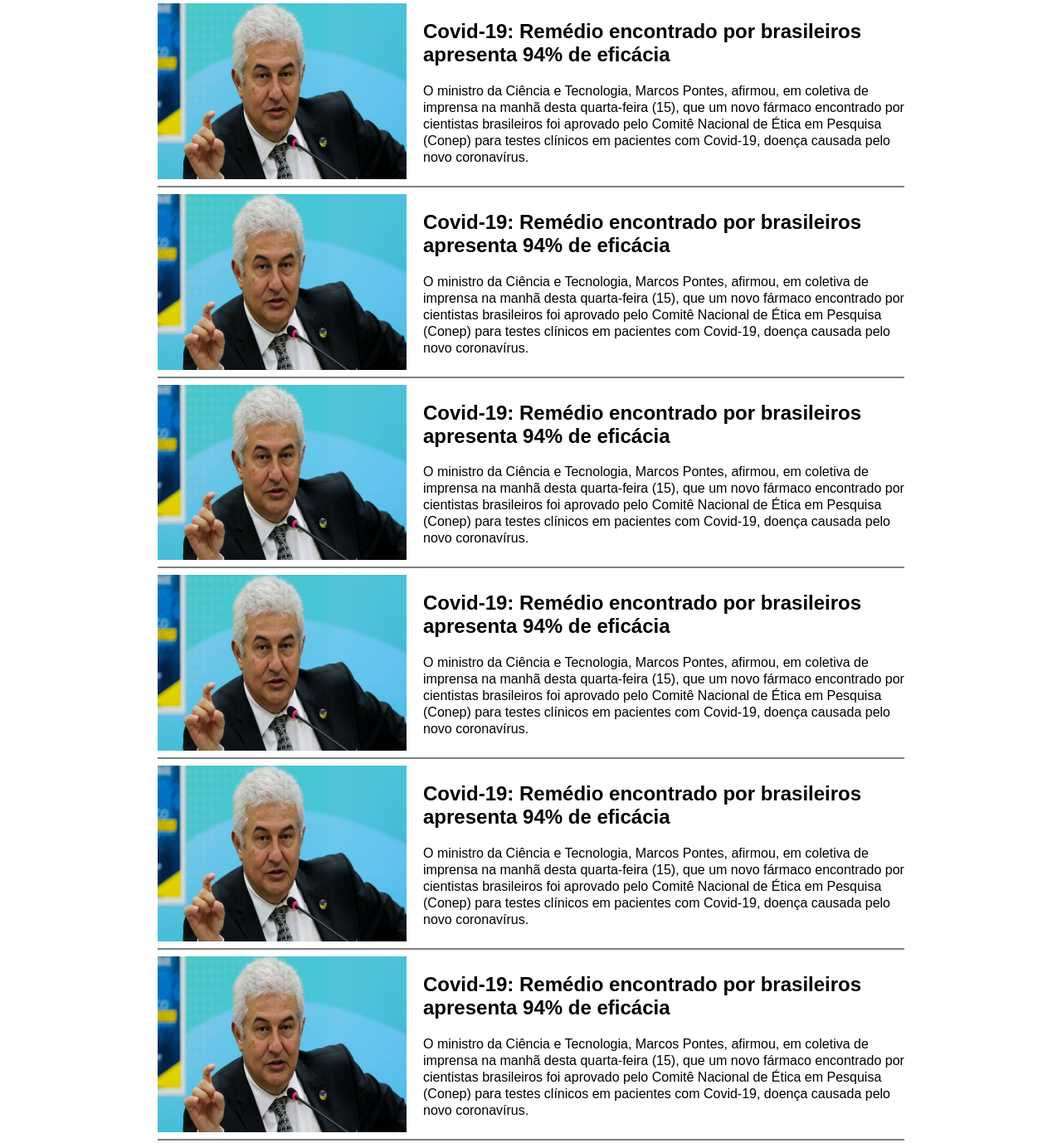
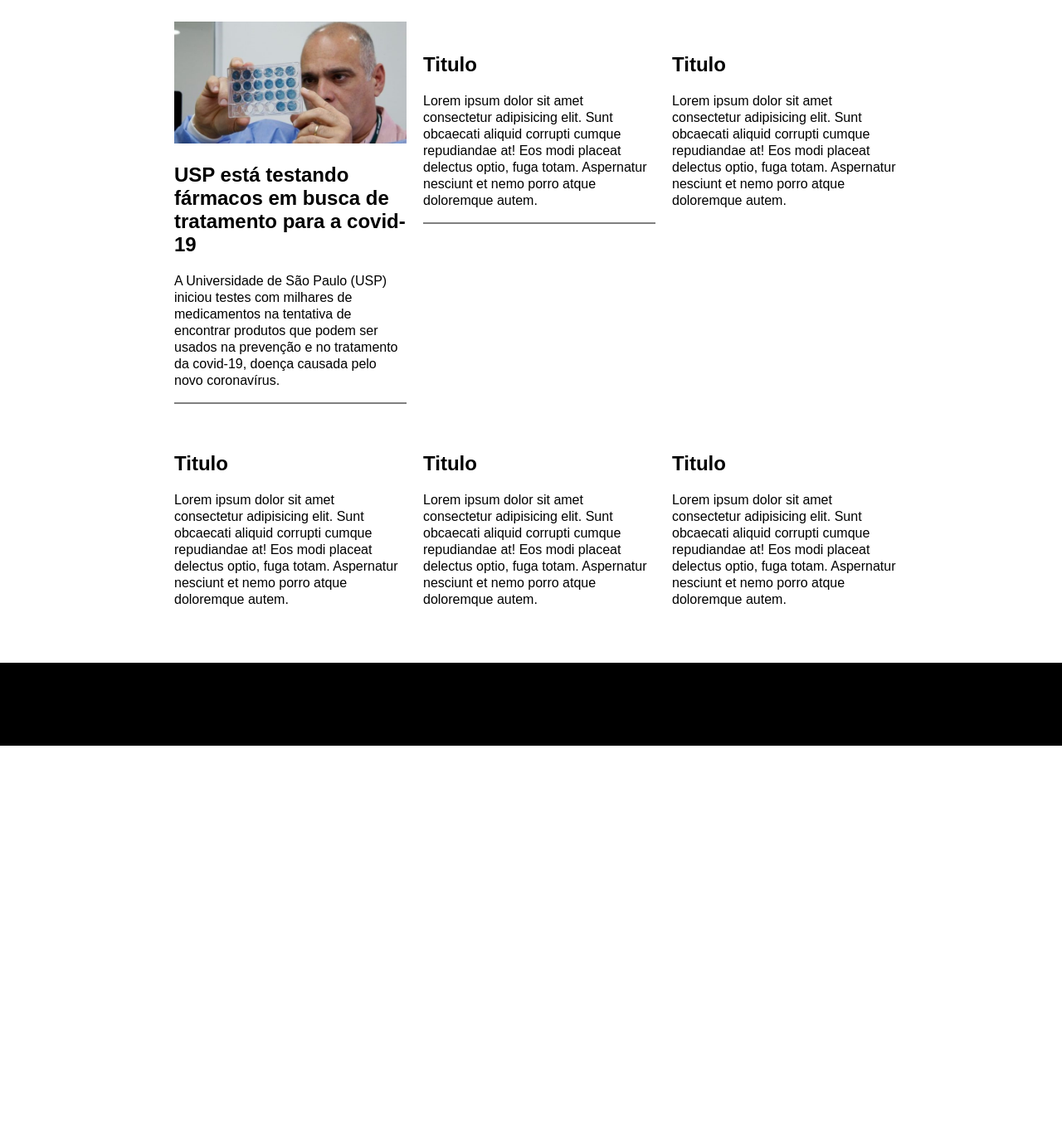
Before and after one commit to clebsonpettenon/desafio_covid-19, a plain HTML site: page index.html in a window 1280 px wide. Shown: the part 76-1454 px from the top of the page at 83% size. After the commit the page ends 975 px from the top, so only its background shows below. Drawn offline with Linux system fonts and the light colour scheme.

Commit message:
Modificando o layout

```diff
--- a/css/style.css
+++ b/css/style.css
@@ -4,10 +4,11 @@ body{
 nav{
     display: flex;
     background-color: orange;
-    height: 50px;
+    height: 70px;
     justify-content: center;
     align-items: center;
     font-family: helvetica;
+    border-bottom: 2px solid gray;
 }
 a{
     color: black;
@@ -29,24 +30,27 @@ nav a{
 nav a:hover{
     background-color: black;
     color: orange;
-    padding: 10px;
-    border-radius: 5px;
+    padding: 27px 10px;
 }
 .container{
     width: 900px;
     margin: 0 auto;
     padding: 30px;
+    display: flex;
+    flex-wrap: wrap;
 }
-section{
-    font-family: Arial;
+.container a p:hover, .container a h2:hover{
+    color: gray;
 }
 .noticia{
-    display: flex;
+    font-family: Arial;
+    width: 280px;
+    margin-left: 20px;
+    margin-bottom: 20px;
 }
 .noticia img{
-    width: 300px;
+    width: 280px;
     height: auto;
-    margin-right: 20px;
 }
 hr{
     border: 1px solid gray;
--- a/index.html
+++ b/index.html
@@ -18,108 +18,70 @@
     </header>
 
     <div class="container">
-                <a href="noticia01.html">
+        <a href="https://www.megacurioso.com.br/ciencia/114096-usp-esta-testando-farmacos-em-busca-de-tratamento-para-a-covid-19.htm" target="blank">
             <section class="noticia">
-                                <img src="img/marcos_pontes.jpg" alt="Marcos Pontes" title="Ministro da Ciência e Tecnologia - Marcos Pontes">
-                                <div>
-                                    <h2>Covid-19: Remédio encontrado por brasileiros apresenta 94% de eficácia</h2>
+                <img src="img/usp_covid-19.jpg" alt="USP está testando fármacos em busca de tratamento para a covid-19" title="USP está testando fármacos em busca de tratamento para a covid-19">
+                <h2>USP está testando fármacos em busca de tratamento para a covid-19</h2>
                 <p>
-                                        O ministro da Ciência e Tecnologia, Marcos Pontes, afirmou, em coletiva
-                                        de imprensa na manhã desta quarta-feira (15), que um novo fármaco
-                                        encontrado por cientistas brasileiros foi aprovado pelo Comitê Nacional
-                                        de Ética em Pesquisa (Conep) para testes clínicos em pacientes com
-                                        Covid-19, doença causada pelo novo coronavírus.
+                    A Universidade de São Paulo (USP) iniciou testes com milhares de medicamentos
+                    na tentativa de encontrar produtos que podem ser usados na prevenção e no tratamento
+                    da covid-19, doença causada pelo novo coronavírus.
                 </p>
-                                </div>
+                <hr>
             </section>
-                        <hr>
         </a>
 
-                <a href="">
          <section class="noticia">
-                            <img src="img/marcos_pontes.jpg" alt="Marcos Pontes" title="Ministro da Ciência e Tecnologia - Marcos Pontes">
-                            <div>
-                                <h2>Covid-19: Remédio encontrado por brasileiros apresenta 94% de eficácia</h2>
-                                <p>
-                                    O ministro da Ciência e Tecnologia, Marcos Pontes, afirmou, em coletiva
-                                    de imprensa na manhã desta quarta-feira (15), que um novo fármaco
-                                    encontrado por cientistas brasileiros foi aprovado pelo Comitê Nacional
-                                    de Ética em Pesquisa (Conep) para testes clínicos em pacientes com
-                                    Covid-19, doença causada pelo novo coronavírus.
+            <img src="" alt="">
+            <h2>Titulo</h2>
+            <p>Lorem ipsum dolor sit amet consectetur adipisicing elit.
+                Sunt obcaecati aliquid corrupti cumque repudiandae at! Eos
+                modi placeat delectus optio, fuga totam. Aspernatur nesciunt
+                et nemo porro atque doloremque autem.
            </p>
-                            </div>
+           <hr>
         </section>
-                    <hr>
-                </a>
 
-            <a href="">
         <section class="noticia">
-                        <img src="img/marcos_pontes.jpg" alt="Marcos Pontes" title="Ministro da Ciência e Tecnologia - Marcos Pontes">
-                        <div>
-                            <h2>Covid-19: Remédio encontrado por brasileiros apresenta 94% de eficácia</h2>
-                            <p>
-                                O ministro da Ciência e Tecnologia, Marcos Pontes, afirmou, em coletiva
-                                de imprensa na manhã desta quarta-feira (15), que um novo fármaco
-                                encontrado por cientistas brasileiros foi aprovado pelo Comitê Nacional
-                                de Ética em Pesquisa (Conep) para testes clínicos em pacientes com
-                                Covid-19, doença causada pelo novo coronavírus.
+            <img src="" alt="">
+            <h2>Titulo</h2>
+            <p>Lorem ipsum dolor sit amet consectetur adipisicing elit.
+                Sunt obcaecati aliquid corrupti cumque repudiandae at! Eos
+                modi placeat delectus optio, fuga totam. Aspernatur nesciunt
+                et nemo porro atque doloremque autem.
            </p>
-                        </div>
         </section>
-                <hr>
-            </a>
 
-        <a href="">
         <section class="noticia">
-                    <img src="img/marcos_pontes.jpg" alt="Marcos Pontes" title="Ministro da Ciência e Tecnologia - Marcos Pontes">
-                    <div>
-                        <h2>Covid-19: Remédio encontrado por brasileiros apresenta 94% de eficácia</h2>
-                        <p>
-                            O ministro da Ciência e Tecnologia, Marcos Pontes, afirmou, em coletiva
-                            de imprensa na manhã desta quarta-feira (15), que um novo fármaco
-                            encontrado por cientistas brasileiros foi aprovado pelo Comitê Nacional
-                            de Ética em Pesquisa (Conep) para testes clínicos em pacientes com
-                            Covid-19, doença causada pelo novo coronavírus.
+            <img src="" alt="">
+            <h2>Titulo</h2>
+            <p>Lorem ipsum dolor sit amet consectetur adipisicing elit.
+                Sunt obcaecati aliquid corrupti cumque repudiandae at! Eos
+                modi placeat delectus optio, fuga totam. Aspernatur nesciunt
+                et nemo porro atque doloremque autem.
            </p>
-                    </div>
         </section>
-            <hr>
-        </a>
 
-        <a href="">
         <section class="noticia">
-                    <img src="img/marcos_pontes.jpg" alt="Marcos Pontes" title="Ministro da Ciência e Tecnologia - Marcos Pontes">
-                    <div>
-                        <h2>Covid-19: Remédio encontrado por brasileiros apresenta 94% de eficácia</h2>
-                        <p>
-                            O ministro da Ciência e Tecnologia, Marcos Pontes, afirmou, em coletiva
-                            de imprensa na manhã desta quarta-feira (15), que um novo fármaco
-                            encontrado por cientistas brasileiros foi aprovado pelo Comitê Nacional
-                            de Ética em Pesquisa (Conep) para testes clínicos em pacientes com
-                            Covid-19, doença causada pelo novo coronavírus.
+            <img src="" alt="">
+            <h2>Titulo</h2>
+            <p>Lorem ipsum dolor sit amet consectetur adipisicing elit.
+                Sunt obcaecati aliquid corrupti cumque repudiandae at! Eos
+                modi placeat delectus optio, fuga totam. Aspernatur nesciunt
+                et nemo porro atque doloremque autem.
            </p>
-                    </div>
         </section>
-            <hr>
-        </a>
 
-        <a href="">
         <section class="noticia">
-                    <img src="img/marcos_pontes.jpg" alt="Marcos Pontes" title="Ministro da Ciência e Tecnologia - Marcos Pontes">
-                    <div>
-                        <h2>Covid-19: Remédio encontrado por brasileiros apresenta 94% de eficácia</h2>
-                        <p>
-                            O ministro da Ciência e Tecnologia, Marcos Pontes, afirmou, em coletiva
-                            de imprensa na manhã desta quarta-feira (15), que um novo fármaco
-                            encontrado por cientistas brasileiros foi aprovado pelo Comitê Nacional
-                            de Ética em Pesquisa (Conep) para testes clínicos em pacientes com
-                            Covid-19, doença causada pelo novo coronavírus.
+            <img src="" alt="">
+            <h2>Titulo</h2>
+            <p>Lorem ipsum dolor sit amet consectetur adipisicing elit.
+                Sunt obcaecati aliquid corrupti cumque repudiandae at! Eos
+                modi placeat delectus optio, fuga totam. Aspernatur nesciunt
+                et nemo porro atque doloremque autem.
            </p>
-                    </div>
         </section>
-            <hr>
-        </a>
-    </div>
+    </div><!-- Container-->
 
     <footer>
 
```
Also changed, not shown: noticia01.html (deleted, +0 -79 lines), saiba-mais.html (deleted, +0 -11 lines), img/marcos_pontes.jpg (deleted), img/usp_covid-19.jpg (added), img/virus.jpg (deleted). Lines whose indentation alone changed are shown as unchanged.
